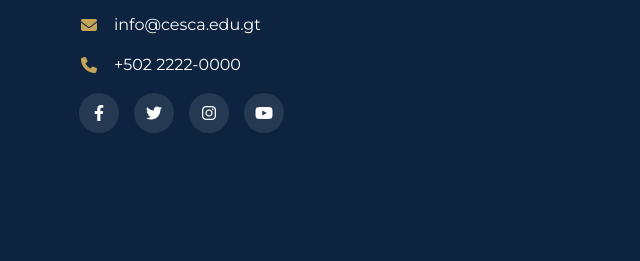
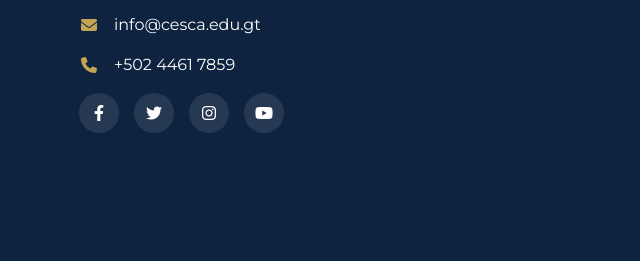
Before and after one commit to emRios/cesca, a plain HTML site: page index.html in a window 1280 px wide. Shown: the part 3708-3969 px from the top of the page, 0-640 px from the left. Drawn offline with nearby package versions, Linux system fonts and the light colour scheme; a web font is replaced by a local one.

Commit message:
CAMBIO DATOS CESCA

```diff
--- a/index.html
+++ b/index.html
@@ -226,7 +226,7 @@
                         </div>
                         <div class="contact-item">
                             <i class="fas fa-phone text-gold"></i>
-                            <p>+502 2222-0000</p>
+                            <p>+502 4461 7859</p>
                         </div>
 
                         <div class="social-links mt-4">
```
